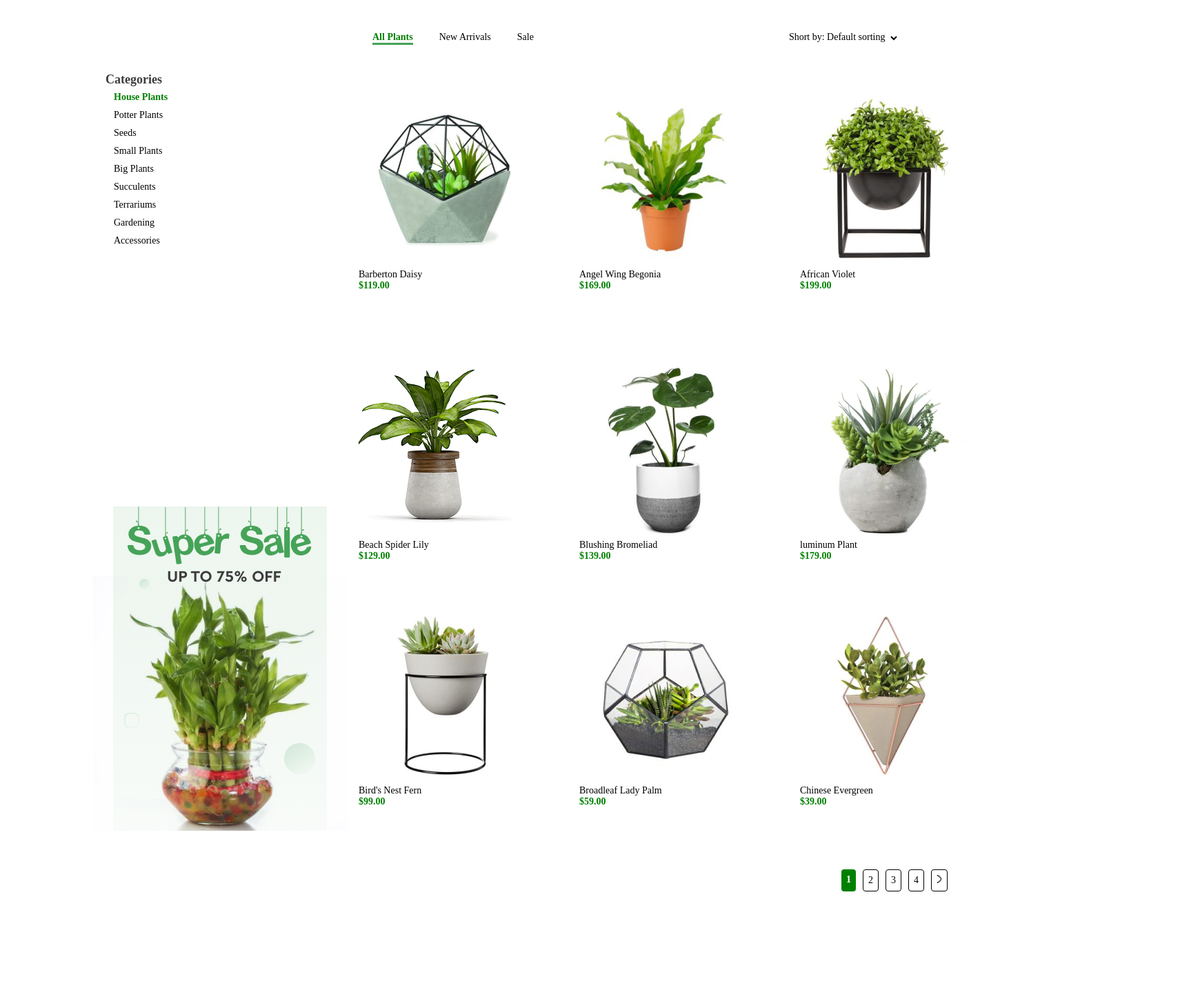
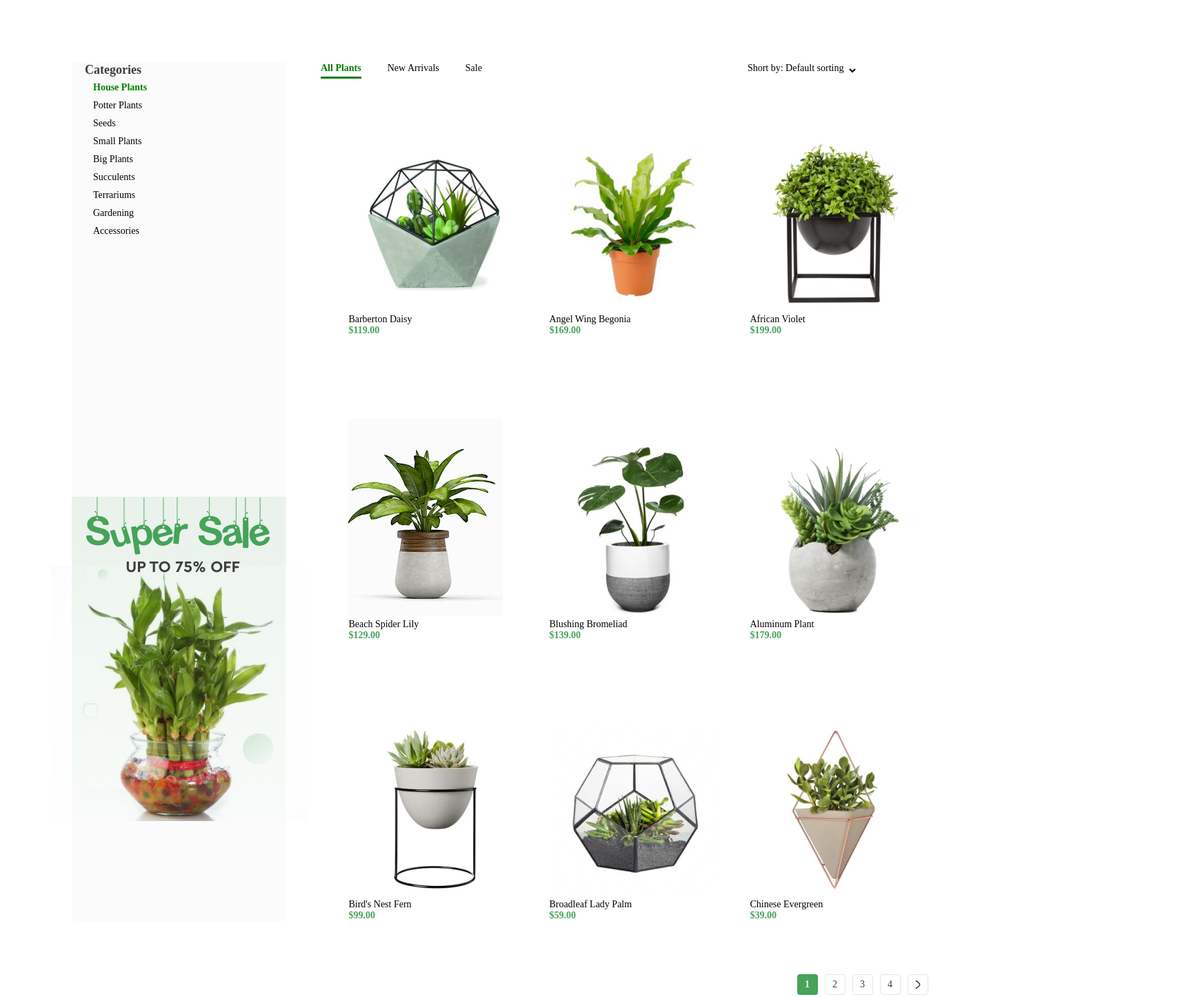
Before and after one commit to mrtrd077/repo, a plain HTML site: page index.html in a window 1280 px wide. Shown: the part 80-1525 px from the top of the page at 69% size, 1740 px wide, since content can reach past the window. Drawn offline with Linux system fonts and the light colour scheme; a web font is replaced by a local one.

Commit message:
lesson_1

```diff
--- a/index.html
+++ b/index.html
@@ -7,6 +7,7 @@
     <link rel="stylesheet" href="./styles/style.css">
 </head>
 <body>
+    <div class="main">
         <div class="categories">
             <h1 class="category-title">Categories</h1>
             <ul class="category-list">
@@ -20,9 +21,7 @@
                 <li class="category-item" lang="fr">Gardening</li>
                 <li class="category-item" lang="fr">Accessories</li>
             </ul>
-    </div>
-    <div class="img">
-        <img src="./Super Sale Banner.png" alt="Plant">
+            <img class="img" src="./Super Sale Banner.png" alt="Plant">
         </div>
         <div class="menu">
             <ul class="menu-list">
@@ -30,70 +29,67 @@
                 <li class="menu-item" lang="fr">New Arrivals</li>
                 <li class="menu-item" lang="fr">Sale</li>
             </ul>
-        <div class="sorting-container">
             <p class="by" lang="fr">Short by: Default sorting</p>
             <select class="sorting" name="Default Sorting"></select>
         </div>
-    </div>
-    <div class="footer">
         <ul class="footer-list">
             <li class="footer-item">
-                <img src="./image 1.png" alt="Barberton Daisy">
+                <img class="footer-item-image" src="./image 1.png" alt="Barberton Daisy">
                 <p class="footer-item-title" lang="ml" >Barberton Daisy</p>
                 <p class="footer-preis" lang="ko">$119.00</p>
             </li>
             <li class="footer-item">
-                <img src="./product-21-320x320 1.png" alt="Angel Wing Begonia">
+                <img class="footer-item-image" src="./product-21-320x320 1.png" alt="Angel Wing Begonia">
                 <p class="footer-item-title" lang="ml">Angel Wing Begonia</p>
                 <p class="footer-preis" lang="ko">$169.00</p>
             </li>
             <li class="footer-item">
-                <img src="./image 2.png" alt="African Violet">
+                <img class="footer-item-image" src="./image 2.png" alt="African Violet">
                 <p class="footer-item-title" lang="ml">African Violet</p>
                 <p class="footer-preis" lang="ko">$199.00</p>
             </li>
             <li class="footer-item">
-                <img src="./01 3.png" alt="Beach Spider Lily">
+                <img class="footer-item-image" src="./01 3.png" alt="Beach Spider Lily">
                 <p class="footer-item-title" lang="ml">Beach Spider Lily</p>
                 <p class="footer-preis" lang="ko">$129.00</p>
             </li>
             <li class="footer-item">
-                <img src="./image 7.png" alt="Blushing Bromeliad">
+                <img class="footer-item-image" src="./image 7.png" alt="Blushing Bromeliad">
                 <p class="footer-item-title" lang="ml" >Blushing Bromeliad</p>
                 <p class="footer-preis" lang="ko">$139.00</p>
             </li>
             <li class="footer-item">
-                <img src="./image 8.png" alt="Aluminum Plant">
-                <p class="footer-item-title" lang="ml">luminum Plant</p>
+                <img class="footer-item-image" src="./image 8.png" alt="Aluminum Plant">
+                <p class="footer-item-title" lang="ml">Aluminum Plant</p>
                 <p class="footer-preis" lang="ko">$179.00</p>
             </li>
             <li class="footer-item">
-                <img src="./image 9.png" alt="Bird's Nest Fern">
-                <p class="footer-item-title" lang="ml">Bird's Nest Fern </p>
+                <img class="footer-item-image" src="./image 9.png" alt="Bird's Nest Fern">
+                <p class="footer-item-title" lang="ml">Bird's Nest Fern</p>
                 <p class="footer-preis" lang="ko">$99.00</p>
             </li>
             <li class="footer-item">
-                <img src="./product-20-320x320 1.png" alt="Broadleaf Lady Palm">
+                <img class="footer-item-image" src="./product-20-320x320 1.png" alt="Broadleaf Lady Palm">
                 <p class="footer-item-title" lang="ml">Broadleaf Lady Palm</p>
                 <p class="footer-preis" lang="ko">$59.00</p>
             </li>
             <li class="footer-item">
-                <img src="./image 10.png" alt="Chinese Evergreen">
+                <img class="footer-item-image" src="./image 10.png" alt="Chinese Evergreen">
                 <p class="footer-item-title" lang="ml">Chinese Evergreen</p>
                 <p class="footer-preis" lang="ko">$39.00</p>
             </li>
         </ul>
-    </div>
         <div class="page">
             <a class="page-green" lang="ko" href="#">1</a>
             <a class="page-item" lang="ml" href="#">2</a>
             <a class="page-item" lang="ml" href="#">3</a>
             <a class="page-item" lang="ml" href="#">4</a>
-         <a class="page-next" href="#">
+            <a class="page-item" href="#">
             <svg width="8" height="12" viewBox="0 0 8 12" fill="none" xmlns="http://www.w3.org/2000/svg">
                 <path d="M1.375 0.75C1.375 0.75 6.625 3.858 6.625 6C6.625 8.14125 1.375 11.25 1.375 11.25" stroke="#3D3D3D" stroke-width="1.5" stroke-linecap="round" stroke-linejoin="round"/>
             </svg>
             </a>
         </div>
+    </div>
 </body>
 </html>
--- a/styles/style.css
+++ b/styles/style.css
@@ -10,13 +10,22 @@
     background-color: transparent;
     box-sizing: border-box;
 }
+.main{
+    display: flex;
+    padding: 171px 105px  135px;
+}
 .categories{
-    padding: 171px 50px 0px 135px;
+    position: relative;
+    width: 310px;
+    height: 1244px;
+    background-color: #FBFBFB;
+
 }
 .category-title{
-    padding: 14px 199px 7px 18px;
     font-size: 18px;
     color: #3D3D3D;
+    margin-bottom: 7px;
+    padding-left: 18px;
 }
 @font-face{
         font-family: "Cera Pro";
@@ -32,7 +41,10 @@
 }
 .category-list {
     font-weight: 400;
-    padding: 0px 189px 377px 30px;
+    display: flex;
+    flex-direction: column;
+    padding-left: 30px;
+    margin-bottom: 377px;
 }
 @font-face{
         font-family: "Cera Pro";
@@ -57,7 +69,8 @@
     margin-bottom: 0;
 }
 .img{
-    padding: 0px 50px 207px 135px;
+    position: relative;
+    right: 30px;
 }
 @font-face{
         font-family: "Cera Pro";
@@ -67,45 +80,11 @@
              url("./fonts/CeraPro-Black.ttf") format("truetype");
              font-weight: 700;
 }
-.img-title{
-    padding: 18px 22px 11px 22px;
-    color: green;
-    font-size: 65px;
-}
 :lang(de){
     font-family: "Cera Pro";
     font-weight: 700;
 }
-.sale-title{
-   padding: 0px 72px;
-   color: black;
-   font-size: 23px;
-}
-.menu{
-    display: flex;
-    padding: 171px 107px 31px 540px;
-    position: relative;
-    top: -1540px;
-}
-.menu-list{
-    display: flex;
-    gap: 38px;
-}
-.menu-green{
-    color: green;
-    border-bottom: 3px solid #46A358;
-}
-.sorting-container{
-    display: flex;
-    position: relative;
-    left: 370px;
-}
-.footer{
-    display: flex;
-    padding: 0px 300px 0px 520px;
-    position: relative;
-    top: -1500px;
-}
+
 :lang(ml) {
     font-family: "Cera Pro";
     font-weight: 400;
@@ -114,45 +93,66 @@
     font-family: "Cera Pro";
     font-weight: 700;
 }
-.footer-preis{
+.menu {
+    display: flex;
+    white-space: nowrap;
+    padding-left: 50px;
+    width: 838px;
+    height: 23px;
+}
+.menu-list {
+   display: flex;
+   gap: 38px;
+}
+.menu-green {
     color: green;
+    border-bottom: 3px solid green;
 }
-.footer-list{
+.by, .sorting {
+    position: relative;
+    left: 385px;
+}
+.footer-list {
     display: grid;
     grid-template-columns: repeat(3, 1fr);
-    flex-wrap: wrap;
-    justify-content: space-evenly;
-    align-items: baseline;
-    gap: 70px;
+    gap: 41px ;
+   position: relative;
+   right: 33%;
+   padding-top: 31px;
+   flex-wrap: wrap;
+   align-items: flex-end;
 }
-.page{
+.footer-item-image {
+    background-color: #FBFBFB;
+}
+.footer-preis {
+    color: #46A358;
+}
+.page {
     display: flex;
-   gap: 10px;
-    padding: 0px 520px 82px 1220px;
     position: relative;
-    top: -1410px;
-}
-.page-green{
-    color: white;
-    background-color: green;
-    border: none;
-    border-radius: 4px;
-    text-align: center;
-    padding: 7px;
+    top: 1321px;
+    right: 50%;
+    gap: 10px;
 }
 .page-item {
-    color: black;
-    background-color: transparent;
-    border: 1px solid black;
+    color: #3D3D3D;
+    border: 1px solid #E5E5E5;
+    width: 30px;
+    height: 30px;
     border-radius: 4px;
-    text-align: center;
-    padding: 7px;
+    display: flex;
+    justify-content: center;
+    align-items: center;
 }
-.page-next{
-    color: black;
-    background-color: transparent;
-    border: 1px solid black;
+.page-green {
+    color: white;
+    background-color: #46A358;
+    border: none;
+    width: 30px;
+    height: 30px;
     border-radius: 4px;
-    text-align: center;
-    padding: 7px;
+    display: flex;
+    justify-content: center;
+    align-items: center;
 }
```
Lines whose indentation alone changed are shown as unchanged.
